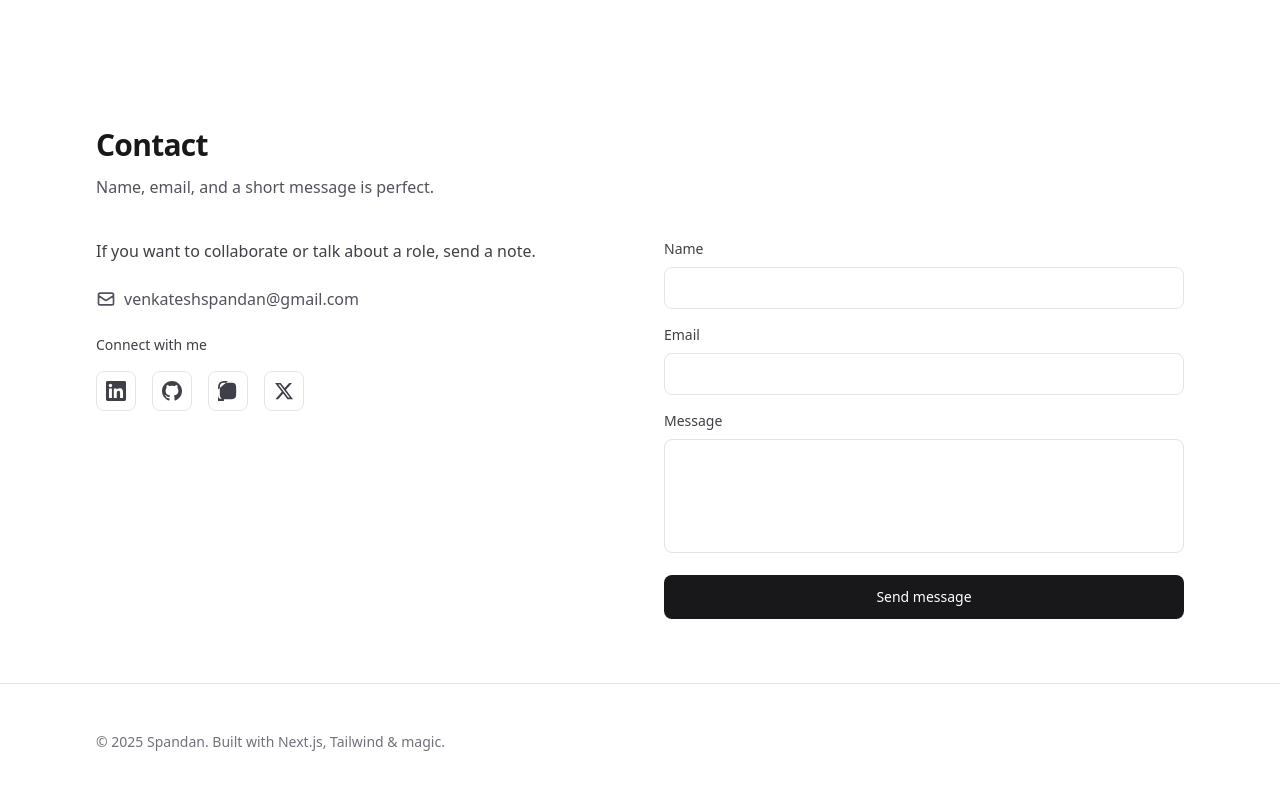
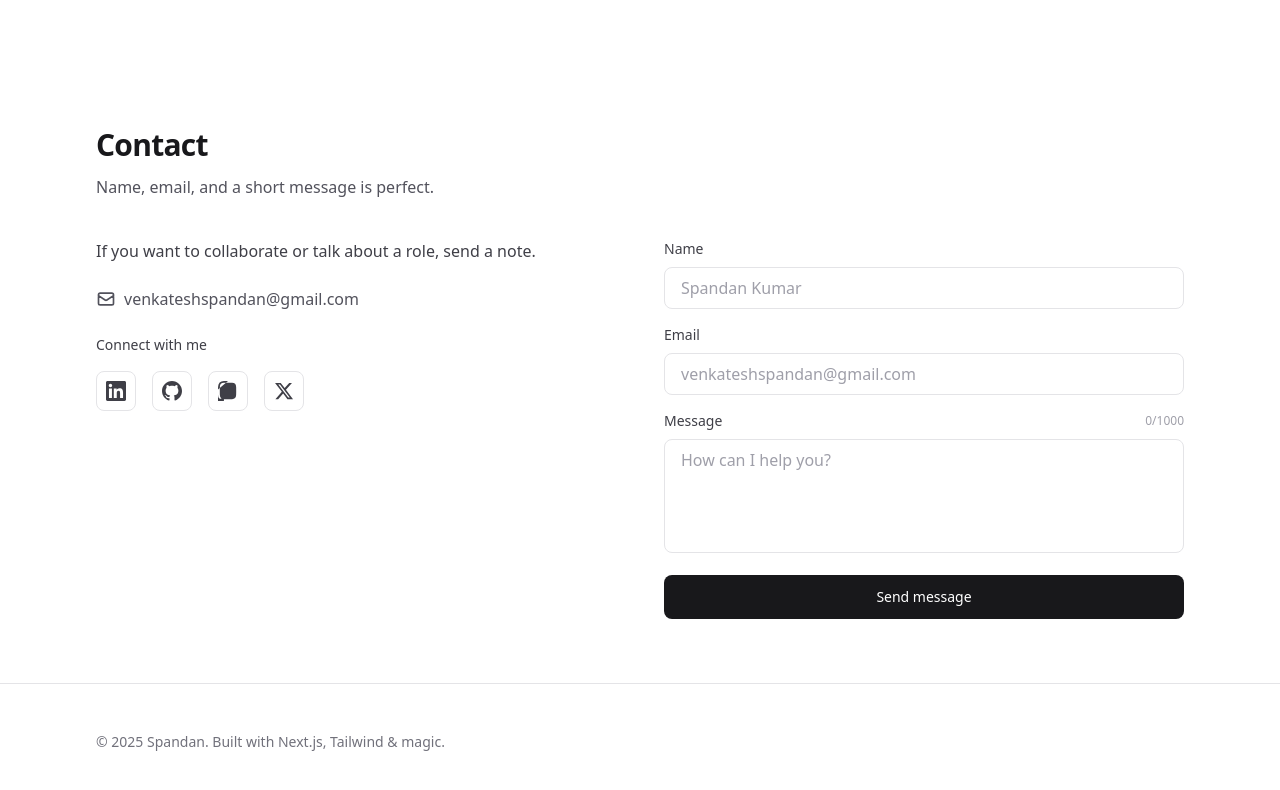
Before and after one commit to maxchalk/spandan-builds, a Next.js app: page / in a window 1280 px wide. Shown: the part 2871-3661 px from the top of the page. Built offline with nearby package versions, Linux system fonts and the light colour scheme.

Commit message:
feat(contact): add validation

```diff
--- a/src/components/sections/ContactSection.tsx
+++ b/src/components/sections/ContactSection.tsx
@@ -1,13 +1,44 @@
 'use client';
 
-import { useState, FormEvent } from 'react';
+import { useState, FormEvent, ChangeEvent } from 'react';
 import Section from '@/components/Section';
 
 export default function ContactSection() {
     const [submitted, setSubmitted] = useState(false);
+    const [formData, setFormData] = useState({
+        name: '',
+        email: '',
+        message: ''
+    });
+    const [emailError, setEmailError] = useState<string | null>(null);
+
+    const validateEmail = (email: string) => {
+        const regex = /^[^\s@]+@[^\s@]+\.[^\s@]+$/;
+        return regex.test(email);
+    };
+
+    const handleChange = (e: ChangeEvent<HTMLInputElement | HTMLTextAreaElement>) => {
+        const { name, value } = e.target;
+
+        // Clear error when user types in email field
+        if (name === 'email') {
+            setEmailError(null);
+        }
+
+        setFormData(prev => ({
+            ...prev,
+            [name]: value
+        }));
+    };
 
     const handleSubmit = (e: FormEvent<HTMLFormElement>) => {
         e.preventDefault();
+
+        if (!validateEmail(formData.email)) {
+            setEmailError('Please enter a valid email address.');
+            return;
+        }
+
         setSubmitted(true);
     };
 
@@ -88,8 +119,11 @@ export default function ContactSection() {
                                     type="text"
                                     id="name"
                                     name="name"
+                                    value={formData.name}
+                                    onChange={handleChange}
+                                    placeholder="Spandan Kumar"
                                     required
-                                    className="w-full px-4 py-2 bg-white dark:bg-zinc-900 border border-zinc-300 dark:border-zinc-800 rounded-lg focus:outline-none focus:ring-2 focus:ring-zinc-900 dark:focus:ring-zinc-100 focus:border-transparent text-zinc-900 dark:text-zinc-100"
+                                    className="w-full px-4 py-2 bg-white dark:bg-zinc-900 border border-zinc-300 dark:border-zinc-800 rounded-lg focus:outline-none focus:ring-2 focus:ring-zinc-900 dark:focus:ring-zinc-100 focus:border-transparent text-zinc-900 dark:text-zinc-100 placeholder-zinc-400 dark:placeholder-zinc-600"
                                 />
                             </div>
 
@@ -101,27 +135,48 @@ export default function ContactSection() {
                                     Email
                                 </label>
                                 <input
-                                    type="email"
+                                    type="text"
                                     id="email"
                                     name="email"
+                                    value={formData.email}
+                                    onChange={handleChange}
+                                    placeholder="venkateshspandan@gmail.com"
                                     required
-                                    className="w-full px-4 py-2 bg-white dark:bg-zinc-900 border border-zinc-300 dark:border-zinc-800 rounded-lg focus:outline-none focus:ring-2 focus:ring-zinc-900 dark:focus:ring-zinc-100 focus:border-transparent text-zinc-900 dark:text-zinc-100"
+                                    className={`w-full px-4 py-2 bg-white dark:bg-zinc-900 border rounded-lg focus:outline-none focus:ring-2 focus:border-transparent text-zinc-900 dark:text-zinc-100 placeholder-zinc-400 dark:placeholder-zinc-600 ${emailError
+                                            ? 'border-red-500 focus:ring-red-500'
+                                            : 'border-zinc-300 dark:border-zinc-800 focus:ring-zinc-900 dark:focus:ring-zinc-100'
+                                        }`}
                                 />
+                                {emailError && (
+                                    <p className="mt-1 text-sm text-red-500">{emailError}</p>
+                                )}
                             </div>
 
                             <div>
-                                <label
-                                    htmlFor="message"
-                                    className="block text-sm font-medium text-zinc-700 dark:text-zinc-300 mb-2"
-                                >
-                                    Message
-                                </label>
+                                <div className="flex justify-between items-center mb-2">
+                                    <label
+                                        htmlFor="message"
+                                        className="block text-sm font-medium text-zinc-700 dark:text-zinc-300"
+                                    >
+                                        Message
+                                    </label>
+                                    <span className={`text-xs ${formData.message.length >= 1000
+                                            ? 'text-red-500 font-medium'
+                                            : 'text-zinc-400'
+                                        }`}>
+                                        {formData.message.length}/1000
+                                    </span>
+                                </div>
                                 <textarea
                                     id="message"
                                     name="message"
+                                    value={formData.message}
+                                    onChange={handleChange}
+                                    placeholder="How can I help you?"
                                     required
                                     rows={4}
-                                    className="w-full px-4 py-2 bg-white dark:bg-zinc-900 border border-zinc-300 dark:border-zinc-800 rounded-lg focus:outline-none focus:ring-2 focus:ring-zinc-900 dark:focus:ring-zinc-100 focus:border-transparent resize-none text-zinc-900 dark:text-zinc-100"
+                                    maxLength={1000}
+                                    className="w-full px-4 py-2 bg-white dark:bg-zinc-900 border border-zinc-300 dark:border-zinc-800 rounded-lg focus:outline-none focus:ring-2 focus:ring-zinc-900 dark:focus:ring-zinc-100 focus:border-transparent resize-none text-zinc-900 dark:text-zinc-100 placeholder-zinc-400 dark:placeholder-zinc-600"
                                 />
                             </div>
 
```
